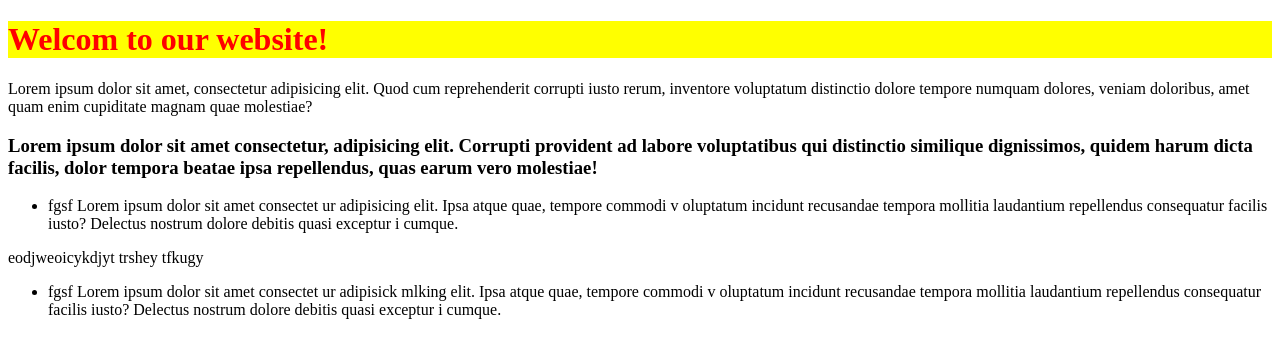
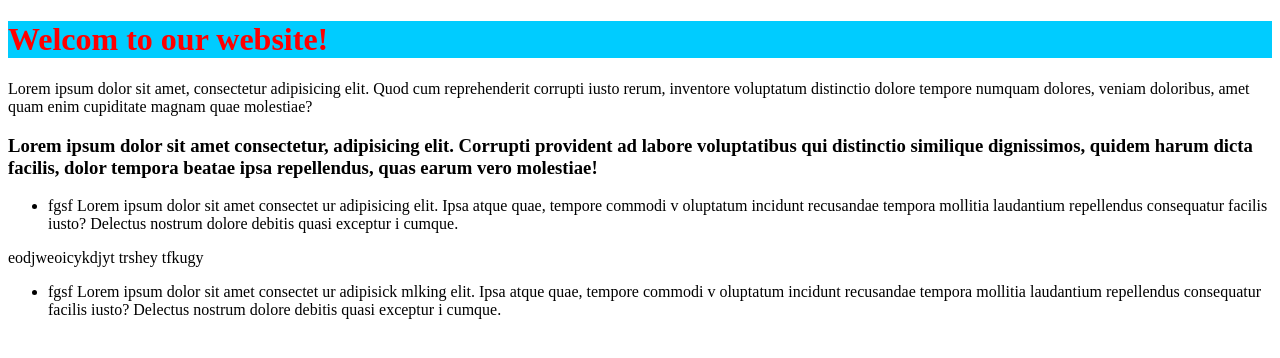
Before and after one commit to elbekjon3300/onlinestore, a plain HTML site: page index.html in a window 1280 px wide. Drawn offline with Linux system fonts and the light colour scheme.

Commit message:
fdvdfevgukufuy

```diff
--- a/main.css
+++ b/main.css
@@ -1,4 +1,4 @@
 h1{
-    background: yellow;
+    background: rgb(0, 204, 255);
     color: red;
 }
```
